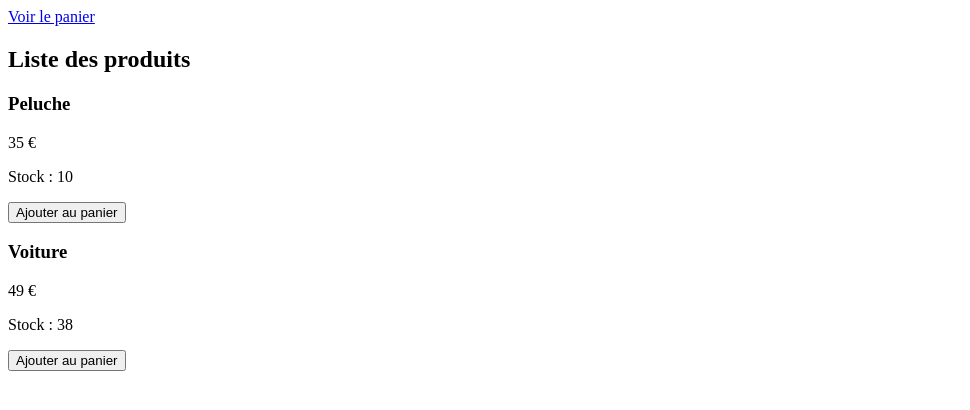
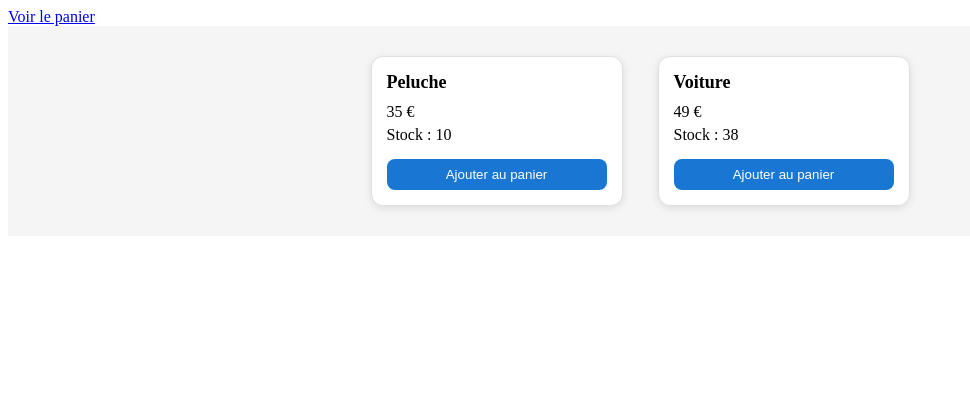
Before and after one commit to AnissaHub/E-Commerce-App, an Angular app: page / in a window 1280 px wide. Shown: the top 410 px of the page, without its empty margins (0-970 px from the left). Built offline with nearby package versions, Linux system fonts and the light colour scheme.

Commit message:
Ajout du style pour produits et panier

```diff
--- a/src/app/cart-component/cart-component.html
+++ b/src/app/cart-component/cart-component.html
@@ -1,18 +1,16 @@
 <h2>Mon Panier 🛒</h2>
 
-<p>Nombre de produits : {{ cart.length }}</p>
-
 @if (cart.length === 0) {
-  <p>Panier vide</p>
+  <p style="text-align:center;">Panier vide</p>
 }
 
 @if (cart.length > 0) {
 
   @for (p of cart; track p.id) {
-    <div>
+    <div class="cart-item">
       <h3>{{ p.nom }}</h3>
 
-      <p>{{ p.prix }} €</p>
+      <p>Prix : {{ p.prix }} €</p>
 
       <p>Quantité : {{ p.quantity }}</p>
 
@@ -21,15 +19,12 @@
         <button (click)="decrease(p)">-</button>
         <button (click)="remove(p)">Supprimer</button>
       </div>
-
-      <hr>
     </div>
   }
 
-  <h3>Total : {{ total }} €</h3>
+  <p class="total">Total : {{ total }} €</p>
 
   <button (click)="clearCart()">
     Vider le panier
   </button>
-
 }
--- a/src/app/cart-component/cart-component.scss
+++ b/src/app/cart-component/cart-component.scss
@@ -0,0 +1,50 @@
+h2 {
+  text-align: center;
+  margin-bottom: 20px;
+}
+
+.cart-item {
+  border: 1px solid #ddd;
+  border-radius: 10px;
+  padding: 15px;
+  margin: 10px auto;
+  width: 300px;
+  background: white;
+  box-shadow: 0 2px 6px rgba(0,0,0,0.1);
+}
+
+.actions {
+  display: flex;
+  gap: 8px;
+  margin-top: 10px;
+}
+
+.actions button {
+  flex: 1;
+  padding: 6px;
+  border: none;
+  border-radius: 6px;
+  cursor: pointer;
+}
+
+.actions button:hover {
+  opacity: 0.8;
+}
+
+.total {
+  text-align: center;
+  font-size: 20px;
+  margin-top: 20px;
+  font-weight: bold;
+}
+
+button {
+  display: block;
+  margin: 15px auto;
+  padding: 10px 15px;
+  border-radius: 8px;
+  border: none;
+  background-color: #d32f2f;
+  color: white;
+  cursor: pointer;
+}
--- a/src/app/product-component/product-component.scss
+++ b/src/app/product-component/product-component.scss
@@ -0,0 +1,45 @@
+.card {
+  border: 1px solid #e0e0e0;
+  border-radius: 12px;
+  padding: 15px;
+  margin: 10px;
+  width: 220px;
+  box-shadow: 0 2px 8px rgba(0, 0, 0, 0.1);
+  transition: transform 0.2s ease, box-shadow 0.2s ease;
+  background-color: white;
+}
+
+.card:hover {
+  transform: translateY(-3px);
+  box-shadow: 0 4px 12px rgba(0, 0, 0, 0.15);
+}
+
+h3 {
+  margin: 0 0 10px 0;
+  font-size: 18px;
+}
+
+p {
+  margin: 5px 0;
+}
+
+button {
+  margin-top: 10px;
+  padding: 8px 12px;
+  border: none;
+  border-radius: 8px;
+  background-color: #1976d2;
+  color: white;
+  cursor: pointer;
+  width: 100%;
+  transition: background 0.2s;
+}
+
+button:hover {
+  background-color: #125aa3;
+}
+
+button:disabled {
+  background-color: #ccc;
+  cursor: not-allowed;
+}
--- a/src/app/product-list-component/product-list-component.html
+++ b/src/app/product-list-component/product-list-component.html
@@ -1,8 +1,8 @@
-<h2>Liste des produits</h2>
-
+<div class="container">
   @for (p of produits; track p.id) {
     <app-product
       [product]="p"
       (addToCart)="onAddToCart($event)">
     </app-product>
   }
+</div>
--- a/src/app/product-list-component/product-list-component.scss
+++ b/src/app/product-list-component/product-list-component.scss
@@ -0,0 +1,8 @@
+.container {
+  display: flex;
+  flex-wrap: wrap;
+  justify-content: center;
+  gap: 15px;
+  padding: 20px;
+  background-color: #f5f5f5;
+}
```
Lines whose indentation alone changed are shown as unchanged.
